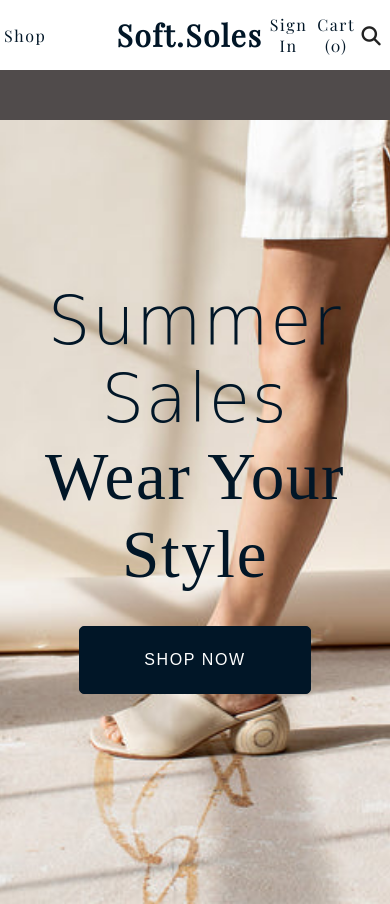
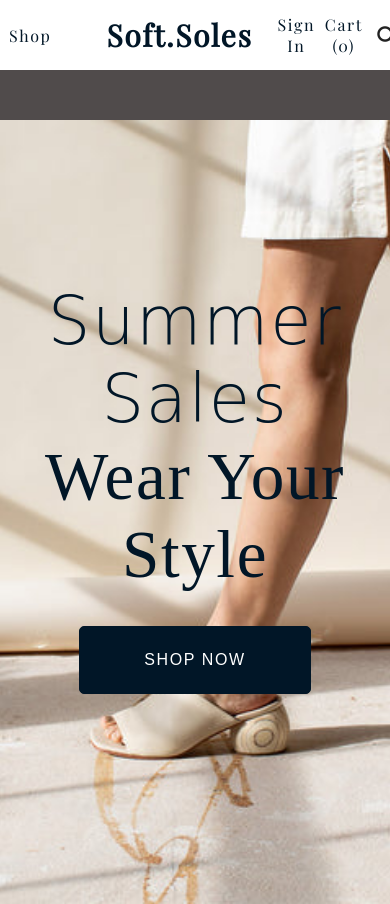
Before and after one commit to Danztee/soft-soles, a website: page index.html in a window 390 px wide. Shown: the top 904 px of the page. Drawn offline with nearby package versions, Linux system fonts and the light colour scheme; a web font is replaced by a local one.

Commit message:
soft-soles

```diff
--- a/index.html
+++ b/index.html
@@ -16,7 +16,7 @@
     <!-- navbar -->
     <div class="navbar">
       <div class="navbar-center">
-        <div><a href="shop.html">shop</a></div>
+        <div class="shop"><a href="shop.html">shop</a></div>
         <h3><a href="index.html">soft.soles</a></h3>
         <div class="navs">
           <li><a href="">sign in</a></li>
--- a/styles.css
+++ b/styles.css
@@ -66,7 +66,7 @@ li:hover {
 }
 
 .nav-icon i {
-  margin-top: 3px;
+  margin-top: 5px;
   font-weight: bolder;
 }
 
@@ -172,7 +172,7 @@ li:hover {
 
 .bag-btn {
   position: absolute;
-  top: 84%;
+  top: 80%;
   right: 0;
   background: transparent;
   border: none;
@@ -428,11 +428,24 @@ input {
     text-align: center;
   }
   .navbar-center h3 {
-    padding-left: 70px;
+    /* padding-left: 70px; */
+    position: relative;
+    right: 40px;
   }
   .navs {
-    padding: 1%;
-    gap: 1%;
+    position: relative;
+    right: 15px;
+    /* padding: 1%; */
+    gap: 10%;
+  }
+  .nav-icon {
+    position: relative;
+    left: 5px;
+  }
+
+  .navbar-center .shop {
+    position: relative;
+    left: 5px;
   }
 
   .product-img,
```
Also changed, not shown: descriptionPage.html (+1 -1 lines), shop.html (+1 -1 lines).
